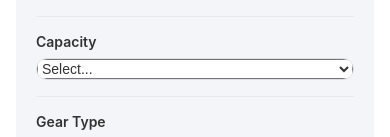
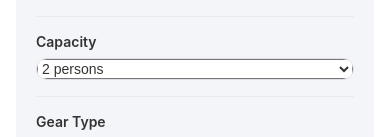
Before and after one commit to TheBarlach/car-rental-app, a React Native app: screen / in a window 390 px wide. Shown: the part 314-451 px from the top of the page. Built offline with nearby package versions, Linux system fonts and the light colour scheme.

Commit message:
feat: align search filter options and icons with design
- use filled Material paths for calendar and clock icons
- limit price range to 0-10000
- capacity becomes 2, 4, 5 and 5+ persons without a select option
- fuel gains Gasoline/Mild Hybrid, insurance becomes No cover

```diff
--- a/src/features/search/components/DateTimeField.tsx
+++ b/src/features/search/components/DateTimeField.tsx
@@ -17,9 +17,9 @@ export interface DateTimeFieldProps {
 }
 
 const CALENDAR_PATH =
-  'M16 4h2a2 2 0 0 1 2 2v14a2 2 0 0 1-2 2H6a2 2 0 0 1-2-2V6a2 2 0 0 1 2-2h2M8 2v4m8-4v4M3 10h18';
+  'M19 4h-1V2h-2v2H8V2H6v2H5c-1.11 0-1.99.9-1.99 2L3 20c0 1.1.89 2 2 2h14c1.1 0 2-.9 2-2V6c0-1.1-.9-2-2-2zm0 16H5V9h14v11zM7 11h5v5H7z';
 const CLOCK_PATH =
-  'M12 7v5l4 2m6-7a9 9 0 1 1-18 0 9 9 0 0 1 18 0Z';
+  'M11.99 2C6.47 2 2 6.48 2 12s4.47 10 9.99 10C17.52 22 22 17.52 22 12S17.52 2 11.99 2zM12 20c-4.42 0-8-3.58-8-8s3.58-8 8-8 8 3.58 8 8-3.58 8-8 8zm.5-13H11v6l5.25 3.15.75-1.23-4.5-2.67z';
 
 const PATHS: Record<DateTimeFieldMode, string> = {
   date: CALENDAR_PATH,
--- a/src/features/search/components/FilterPicker.tsx
+++ b/src/features/search/components/FilterPicker.tsx
@@ -9,6 +9,7 @@ export interface FilterPickerProps {
   items: PickerItem[];
   value: PickerItem | null;
   onValueChange: (value: PickerItem | null) => void;
+  showPlaceholder?: boolean;
 }
 
 export function FilterPicker({
@@ -16,14 +17,18 @@ export function FilterPicker({
   items,
   value,
   onValueChange,
+  showPlaceholder = true,
 }: FilterPickerProps) {
+  const selectedValue =
+    value?.id ?? (showPlaceholder ? '' : (items[0]?.id ?? ''));
+
   return (
     <View style={styles.container}>
       <Text style={styles.label}>{label}</Text>
       <View style={styles.box}>
         <Picker
           accessibilityLabel={label}
-          selectedValue={value?.id ?? ''}
+          selectedValue={selectedValue}
           style={styles.picker}
           onValueChange={(itemValue) =>
             onValueChange(
@@ -31,7 +36,7 @@ export function FilterPicker({
             )
           }
         >
-          <Picker.Item label="Select..." value="" />
+          {showPlaceholder ? <Picker.Item label="Select..." value="" /> : null}
           {items.map((item) => (
             <Picker.Item key={item.id} label={item.label} value={item.id} />
           ))}
--- a/src/features/search/priceRange.ts
+++ b/src/features/search/priceRange.ts
@@ -2,7 +2,7 @@ import { colors } from '../../theme';
 
 export const PRICE_RANGE = {
   min: 0,
-  max: 40000,
+  max: 10000,
   initialMin: 500,
   initialMax: 9000,
   step: 100,
--- a/src/features/search/screens/SearchScreen.tsx
+++ b/src/features/search/screens/SearchScreen.tsx
@@ -15,13 +15,7 @@ import { FilterPicker } from '../components/FilterPicker';
 import { PriceRangeField } from '../components/PriceRangeField';
 import { searchFormReducer } from '../searchFormReducer';
 import { initialSearchForm } from '../types';
-import type { PickerItem } from '../types';
 import { styles } from './SearchScreen.styles';
-
-const capacityItems: PickerItem[] = mockCapacities.map((value) => ({
-  id: String(value),
-  label: `${value} ${value === 1 ? 'Person' : 'Persons'}`,
-}));
 
 export function SearchScreen() {
   const [state, dispatch] = useReducer(searchFormReducer, initialSearchForm);
@@ -91,9 +85,10 @@ export function SearchScreen() {
         <View style={styles.formGroup}>
           <FilterPicker
             label="Capacity"
-            items={capacityItems}
+            items={mockCapacities}
             value={state.capacity}
             onValueChange={(value) => dispatch({ type: 'setCapacity', value })}
+            showPlaceholder={false}
           />
         </View>
 
--- a/src/mocks/filters.ts
+++ b/src/mocks/filters.ts
@@ -13,7 +13,8 @@ export const mockCarTypes: PickerItem[] = [
 ];
 
 export const mockFuelTypes: PickerItem[] = [
-  { id: 'petrol', label: 'Benzin' },
+  { id: 'gasoline', label: 'Gasoline' },
+  { id: 'gasoline-mild-hybrid', label: 'Gasoline/Mild Hybrid' },
   { id: 'diesel', label: 'Diesel' },
   { id: 'hybrid', label: 'Hybrid' },
   { id: 'electric', label: 'Electric' },
@@ -21,8 +22,13 @@ export const mockFuelTypes: PickerItem[] = [
 
 export const mockInsuranceOptions: PickerItem[] = [
   { id: 'full', label: 'Full Insurance' },
-  { id: 'basic', label: 'Basic Insurance' },
-  { id: 'none', label: 'No Insurance' },
+  { id: 'liability', label: 'Liability Insurance' },
+  { id: 'none', label: 'No cover' },
 ];
 
-export const mockCapacities = [1, 2, 3, 4, 5, 7, 9];
+export const mockCapacities: PickerItem[] = [
+  { id: '2', label: '2 persons' },
+  { id: '4', label: '4 persons' },
+  { id: '5', label: '5 persons' },
+  { id: '5plus', label: '5+ persons' },
+];
```
Also changed, not shown: 2 other files (tests, documents, lock files or other folders).
